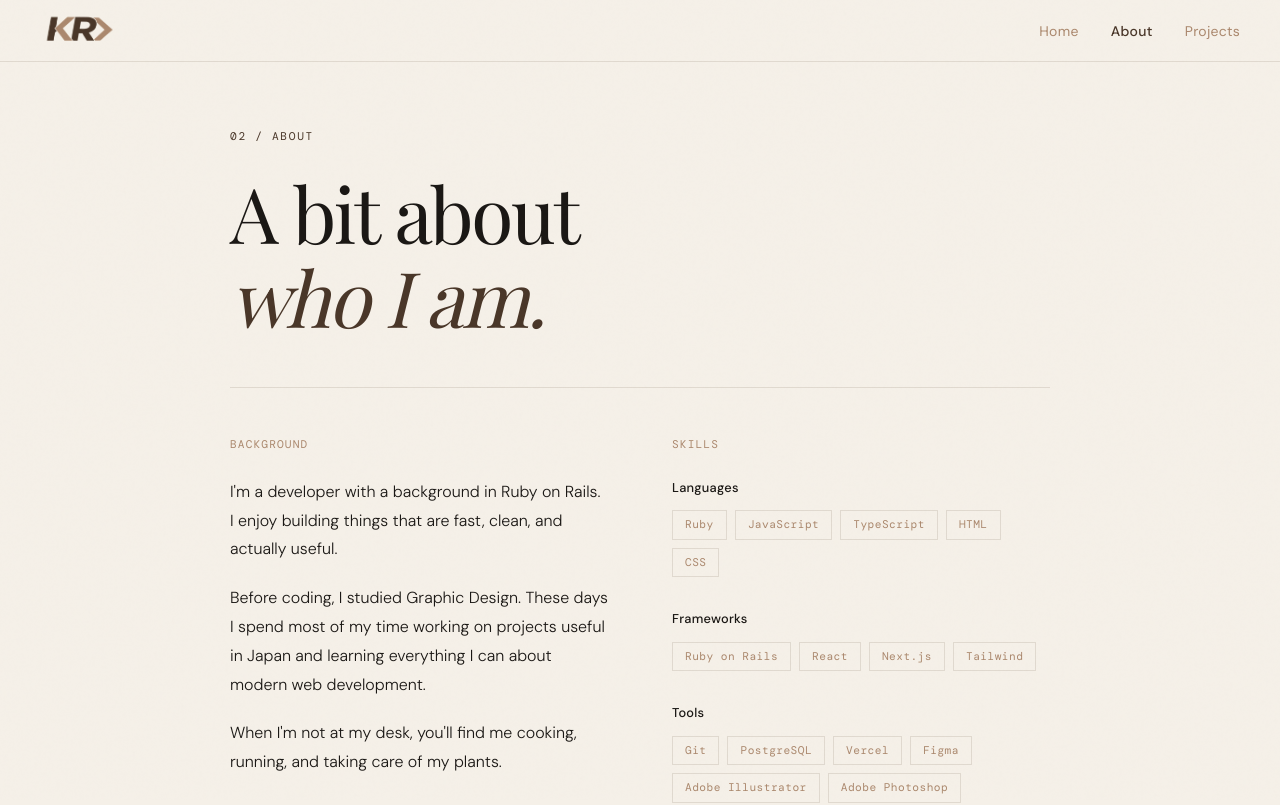
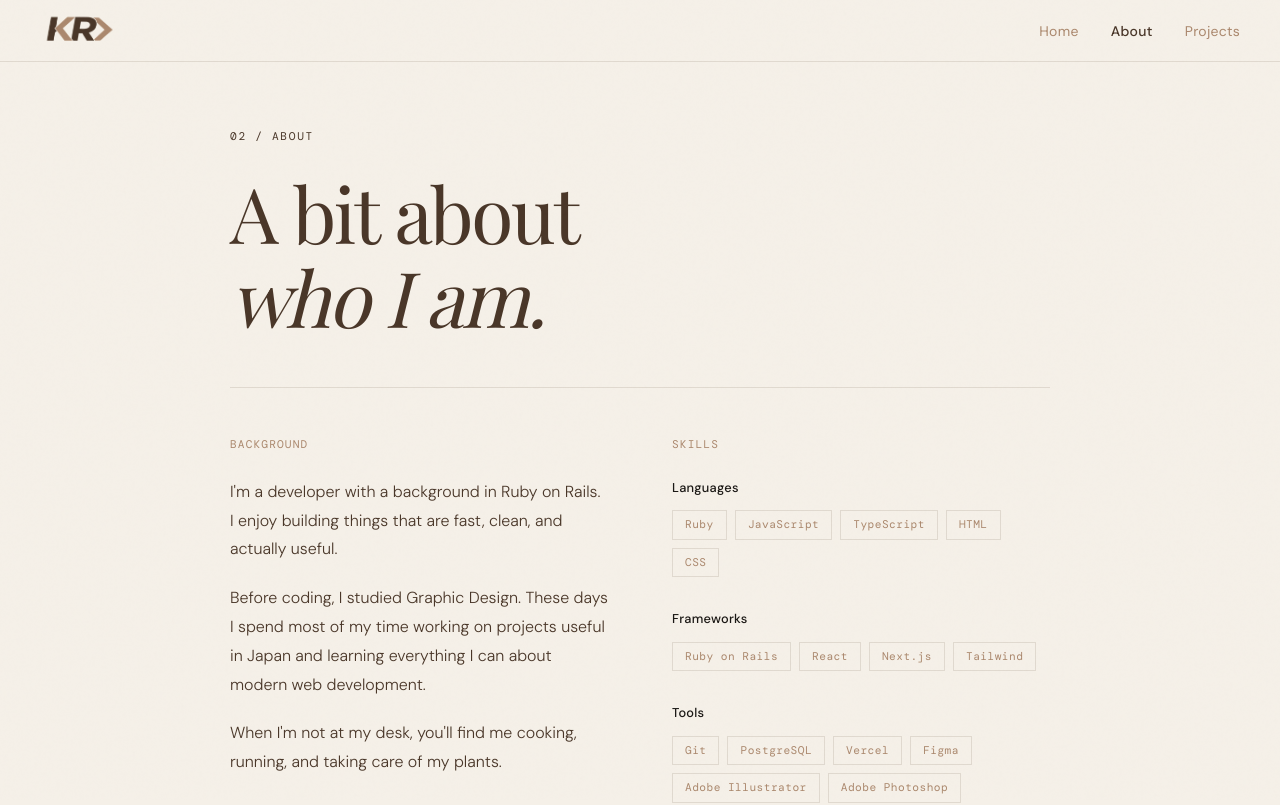
Before and after one commit to krushy8/portfolio, a Next.js app: page /about in a window 1280 px wide. Shown: the top 805 px of the page. Built offline with nearby package versions, Linux system fonts and the light colour scheme; a web font is replaced by a local one.

Commit message:
changed subheading color

```diff
--- a/src/app/about/page.tsx
+++ b/src/app/about/page.tsx
@@ -56,7 +56,7 @@ export default function About() {
           fontWeight: 400,
           lineHeight: 1.1,
           letterSpacing: "-0.03em",
-          color: "var(--ink)",
+          color: "var(--rust)",
           marginBottom: "3rem",
         }}
       >
@@ -94,7 +94,7 @@ export default function About() {
               style={{
                 fontFamily: "'DM Sans', sans-serif",
                 fontSize: "1rem",
-                color: "var(--ink)",
+                color: "var(--rust)",
                 lineHeight: 1.8,
                 fontWeight: 300,
                 marginBottom: "1.25rem",
```
